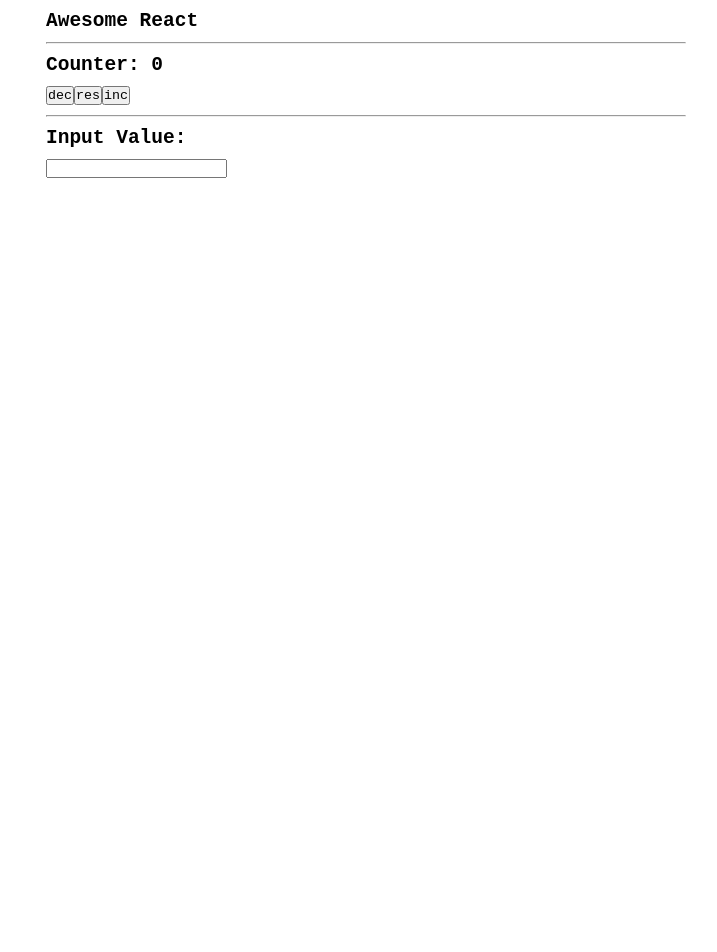
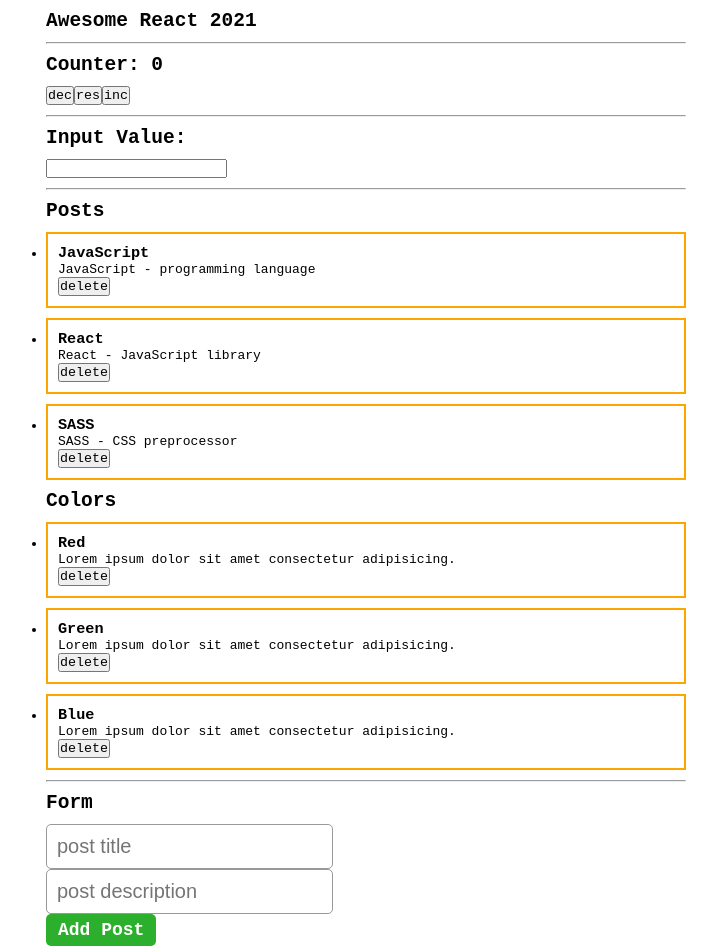
Before and after one commit to wwwax/ulbi-react, a React (Create React App) app: page / in a window 1280 px wide. Shown: the top 952 px of the page, without its empty margins (274-991 px from the left). Before the commit the page ends 800 px from the top, so only its background shows below. Built offline with nearby package versions, Linux system fonts and the light colour scheme.

Commit message:
ui components

```diff
--- a/src/App.css
+++ /dev/null
@@ -1,16 +0,0 @@
-.App {
-  width: 50%;
-  margin: 0 auto;
-}
-
-button {
-  font-family: inherit;
-}
-
-hr {
-  margin: 10px 0;
-}
-
-h2 {
-  margin: 10px 0;
-}
--- a/src/App.js
+++ b/src/App.js
@@ -1,9 +1,45 @@
 import { useState } from "react";
-import "./App.css";
+import List from "./components/List";
+import CustomButton from "./components/ui/button/CustomButton";
+import CustomInput from "./components/ui/input/CustomInput";
 
-function App() {
+const App = () => {
   const [counter, setCounter] = useState(0);
   const [inputValue, setInputValue] = useState("");
+  const [posts, setPosts] = useState([
+    {
+      id: 1,
+      title: "JavaScript",
+      description: "JavaScript - programming language",
+    },
+    {
+      id: 2,
+      title: "React",
+      description: "React - JavaScript library",
+    },
+    {
+      id: 3,
+      title: "SASS",
+      description: "SASS - CSS preprocessor",
+    },
+  ]);
+  const [colors, setColors] = useState([
+    {
+      id: 1,
+      title: "Red",
+      description: "Lorem ipsum dolor sit amet consectetur adipisicing.",
+    },
+    {
+      id: 2,
+      title: "Green",
+      description: "Lorem ipsum dolor sit amet consectetur adipisicing.",
+    },
+    {
+      id: 3,
+      title: "Blue",
+      description: "Lorem ipsum dolor sit amet consectetur adipisicing.",
+    },
+  ]);
 
   const increment = () => {
     setCounter(counter + 1);
@@ -21,14 +57,19 @@
     return setInputValue(e.target.value);
   };
 
+  const addNewPost = (e) => {
+    e.preventDefault();
+    console.log("add new post");
+  };
+
   return (
-    <div className="App">
+    <div className="app">
       <div className="header">
-        <h2>Awesome React</h2>
+        <h2>Awesome React 2021</h2>
         <hr />
       </div>
 
-      <div class="counter">
+      <div className="counter">
         <h2>Counter: {counter}</h2>
         <div>
           <button onClick={decrement}>dec</button>
@@ -41,9 +82,26 @@
       <div className="input-section">
         <h2>Input Value: {inputValue}</h2>
         <input type="text" value={inputValue} onChange={onInputChange} />
+        <hr />
+      </div>
+
+      <div>
+        <List items={posts} title="Posts" />
+        <List items={colors} title="Colors" />
+        <hr />
+      </div>
+
+      <div>
+        <h2>Form</h2>
+        <form>
+          <CustomInput type="text" placeholder="post title" />
+          <CustomInput type="text" placeholder="post description" />
+          <CustomButton onClick={addNewPost}>Add Post</CustomButton>
+        </form>
+        <hr />
       </div>
     </div>
   );
-}
+};
 
 export default App;
--- /dev/null
+++ b/src/components/List.js
@@ -0,0 +1,16 @@
+import ListItem from "./ListItem";
+
+const List = ({ items, title }) => {
+  return (
+    <div className="list">
+      <h2>{title}</h2>
+      <ul>
+        {items.map((item) => (
+          <ListItem item={item} key={item.id} />
+        ))}
+      </ul>
+    </div>
+  );
+};
+
+export default List;
--- /dev/null
+++ b/src/components/ListItem.js
@@ -0,0 +1,11 @@
+const ListItem = ({ item }) => {
+  return (
+    <li className="list-item">
+      <h3>{item.title}</h3>
+      <p>{item.description}</p>
+      <button>delete</button>
+    </li>
+  );
+};
+
+export default ListItem;
--- /dev/null
+++ b/src/components/ui/button/CustomButton.js
@@ -0,0 +1,11 @@
+import style from "./CustomButton.module.css";
+
+const CustomButton = ({ children, ...props }) => {
+  return (
+    <button {...props} className={style.customButton}>
+      {children}
+    </button>
+  );
+};
+
+export default CustomButton;
--- /dev/null
+++ b/src/components/ui/button/CustomButton.module.css
@@ -0,0 +1,16 @@
+.customButton {
+  display: block;
+  padding: 6px 12px;
+  background-color: #2caf2c;
+  font-family: inherit;
+  font-size: 18px;
+  font-weight: bold;
+  color: white;
+  cursor: pointer;
+  border: none;
+  border-radius: 5px;
+}
+
+.customButton:hover {
+  background-color: lightgreen;
+}
--- /dev/null
+++ b/src/components/ui/input/CustomInput.js
@@ -0,0 +1,7 @@
+import style from "./CustomInput.module.css";
+
+const CustomInput = (props) => {
+  return <input {...props} className={style.customInput} />;
+};
+
+export default CustomInput;
--- /dev/null
+++ b/src/components/ui/input/CustomInput.module.css
@@ -0,0 +1,11 @@
+.customInput {
+  display: block;
+  padding: 10px;
+  border: 1px solid #999;
+  font-size: 20px;
+  border-radius: 5px;
+}
+
+.customInput:focus {
+  outline: none;
+}
--- a/src/index.css
+++ b/src/index.css
@@ -1,14 +1,39 @@
 * {
-    margin: 0;
-    padding: 0;
-    box-sizing: border-box;
+  margin: 0;
+  padding: 0;
+  box-sizing: border-box;
 }
 
 *::before,
 *::after {
-    box-sizing: border-box;
+  box-sizing: border-box;
 }
 
 body {
-    font-family: monospace;
+  font-family: monospace;
 }
+
+/* ================ */
+
+.app {
+  width: 50%;
+  margin: 0 auto;
+}
+
+button {
+  font-family: inherit;
+}
+
+hr {
+  margin: 10px 0;
+}
+
+h2 {
+  margin: 10px 0;
+}
+
+.list-item {
+  border: 2px solid orange;
+  padding: 10px;
+  margin: 10px 0;
+}
```
